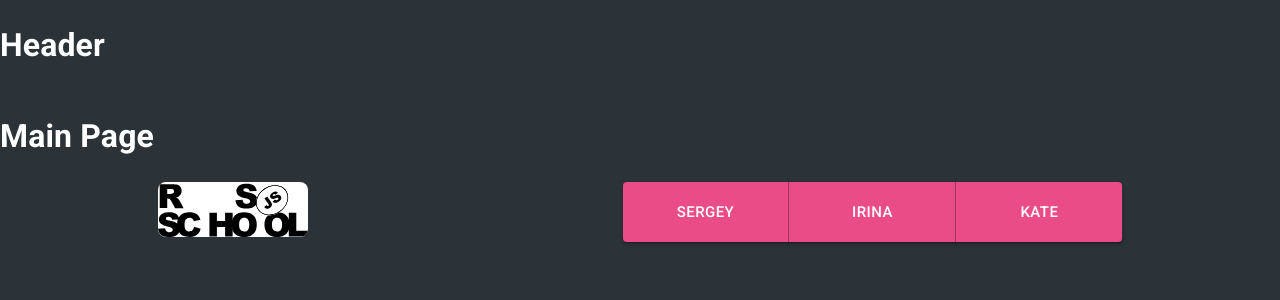
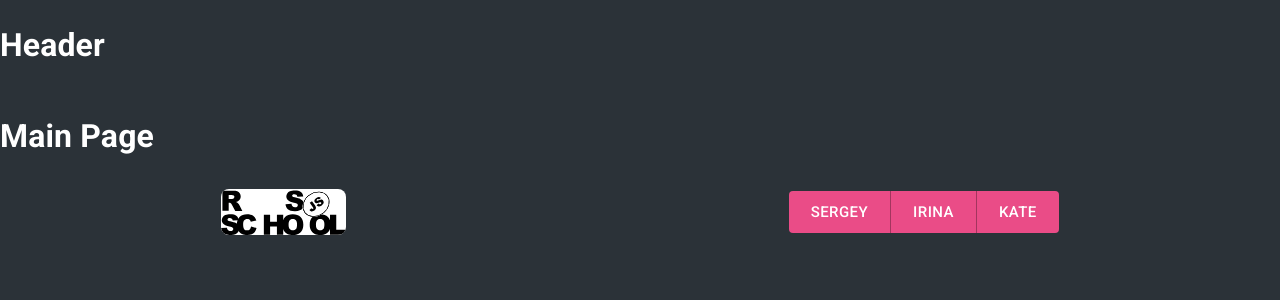
Before and after one commit to gentoosiast/graphiql-app, a React (Vite) app: page /main in a window 1280 px wide. Shown: the top 300 px of the page. Built offline with nearby package versions, Linux system fonts and the light colour scheme.

Commit message:
style: correct links and buttons look

```diff
--- a/src/components/Footer/Footer.tsx
+++ b/src/components/Footer/Footer.tsx
@@ -5,49 +5,45 @@ import { Button, ButtonGroup, ImageListItem, Link, Stack } from '@mui/material';
 export const Footer = (): JSX.Element => {
   return (
     <footer>
-      <Stack direction="row" justifyContent="space-around" sx={{ height: 60 }}>
+      <Stack alignItems="center" direction="row" justifyContent="space-around" sx={{ height: 60 }}>
         <Link href="https://rs.school/react/">
           <ImageListItem
             alt="rss"
             component="img"
             src="src/assets/img/rs_school_js.svg"
-            sx={{ backgroundColor: '#fff', borderRadius: 2, width: 150 }}
+            sx={{ backgroundColor: '#fff', borderRadius: 2, width: 125 }}
           />
         </Link>
         <ButtonGroup
           color="primary"
           orientation="horizontal"
           size="large"
-          sx={{ width: 500 }}
+          sx={{
+            boxShadow: 'none',
+            display: 'flex',
+            justifyContent: 'space-evenly',
+
+            maxWidth: 600,
+          }}
           variant="contained"
         >
-          <Button fullWidth>
-            <Link
-              color="#fff"
-              href="https://github.com/gentoosiast"
-              sx={{ textDecoration: 'none' }}
-            >
-              Sergey
+          <Link color="#fff" href="https://github.com/gentoosiast" sx={{ textDecoration: 'none' }}>
+            <Button sx={{ maxWidth: 200 }}>Sergey</Button>
           </Link>
-          </Button>
-          <Button fullWidth>
           <Link
             color="#fff"
             href="https://github.com/Irina-Grebennikova"
             sx={{ textDecoration: 'none' }}
           >
-              Irina
+            <Button sx={{ maxWidth: 200 }}>Irina</Button>
           </Link>
-          </Button>
-          <Button fullWidth>
           <Link
             color="#fff"
             href="https://github.com/KateGoncharik"
             sx={{ textDecoration: 'none' }}
           >
-              Kate
+            <Button sx={{ maxWidth: 200 }}>Kate</Button>
           </Link>
-          </Button>
         </ButtonGroup>
       </Stack>
     </footer>
```
Lines whose indentation alone changed are shown as unchanged.
